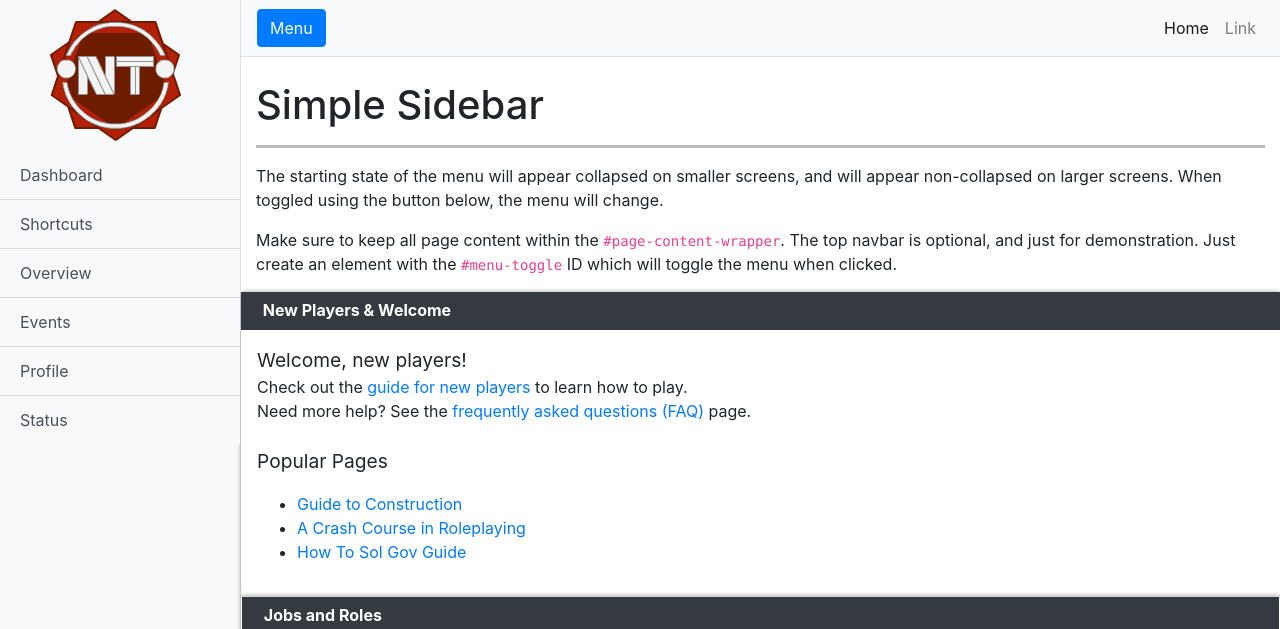
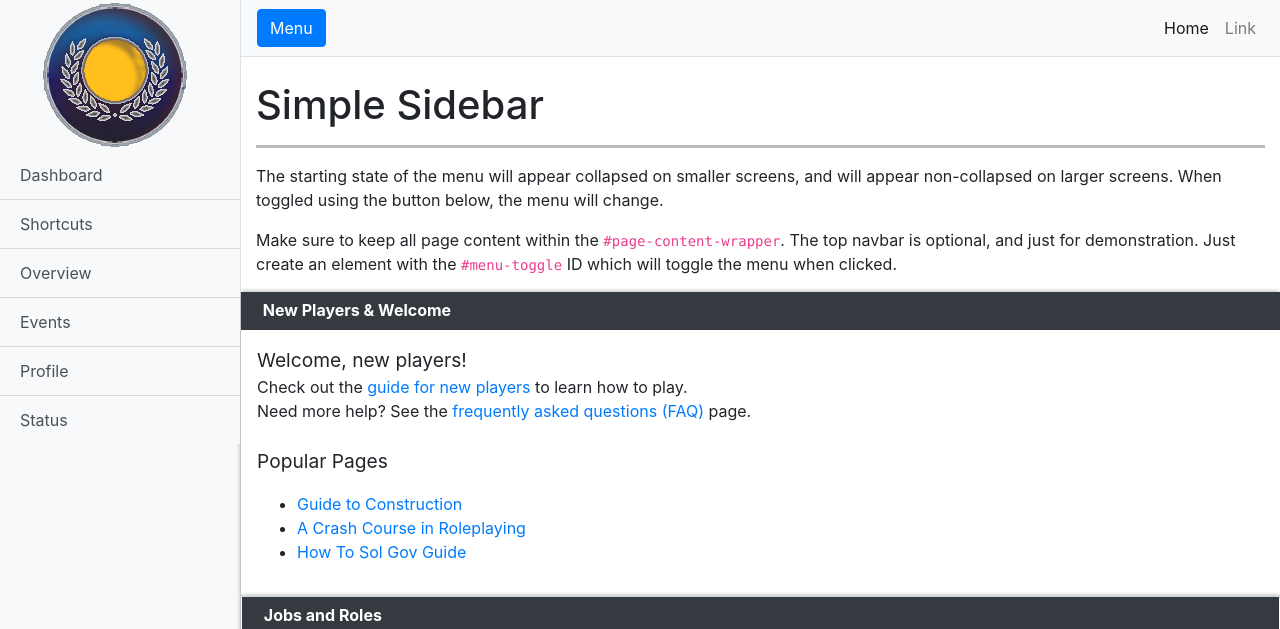
Before and after one commit to TheMagus-13/Stardate-240k.info, a website: page index.html in a window 1280 px wide. Shown: the top 629 px of the page. Drawn offline with Linux system fonts and the light colour scheme.

Commit message:
Update index.html

```diff
--- a/index.html
+++ b/index.html
@@ -50,7 +50,7 @@
 
     <!-- Sidebar -->
     <div class="bg-light border-right" id="sidebar-wrapper">
-      <img src="images/logo/NT_logoR.png" width="151" height="151" class="sidebar_logo">
+      <img src="images/logo/sg.png" width="151" height="151" class="sidebar_logo">
       <div class="list-group list-group-flush">
         <a href="#" class="list-group-item list-group-item-action bg-light">Dashboard</a>
         <a href="#" class="list-group-item list-group-item-action bg-light">Shortcuts</a>
```
